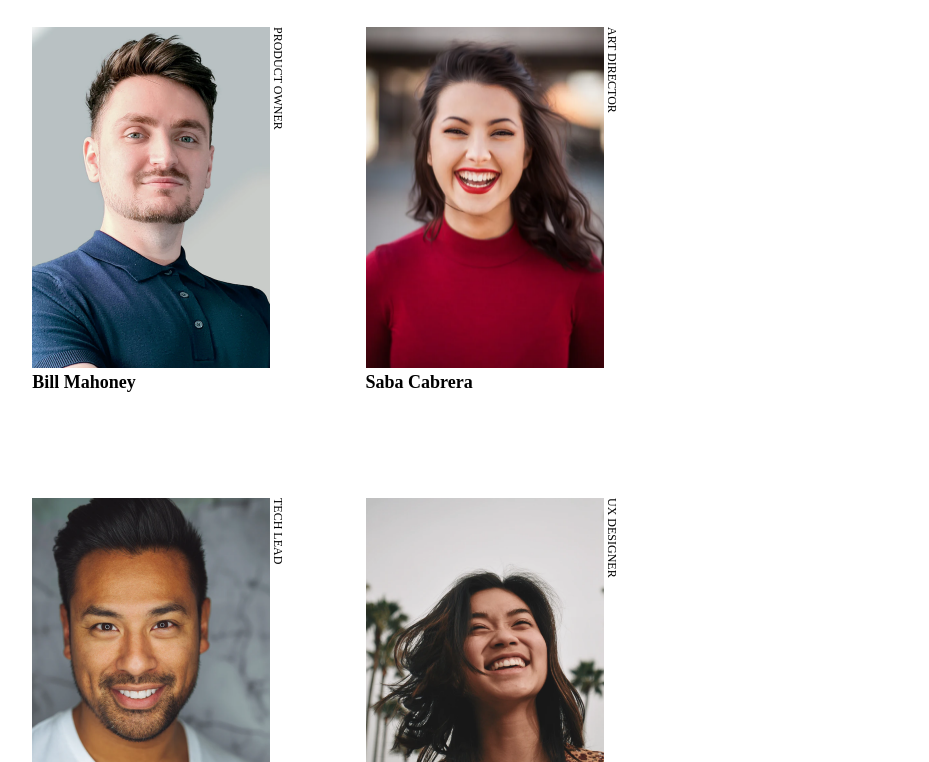
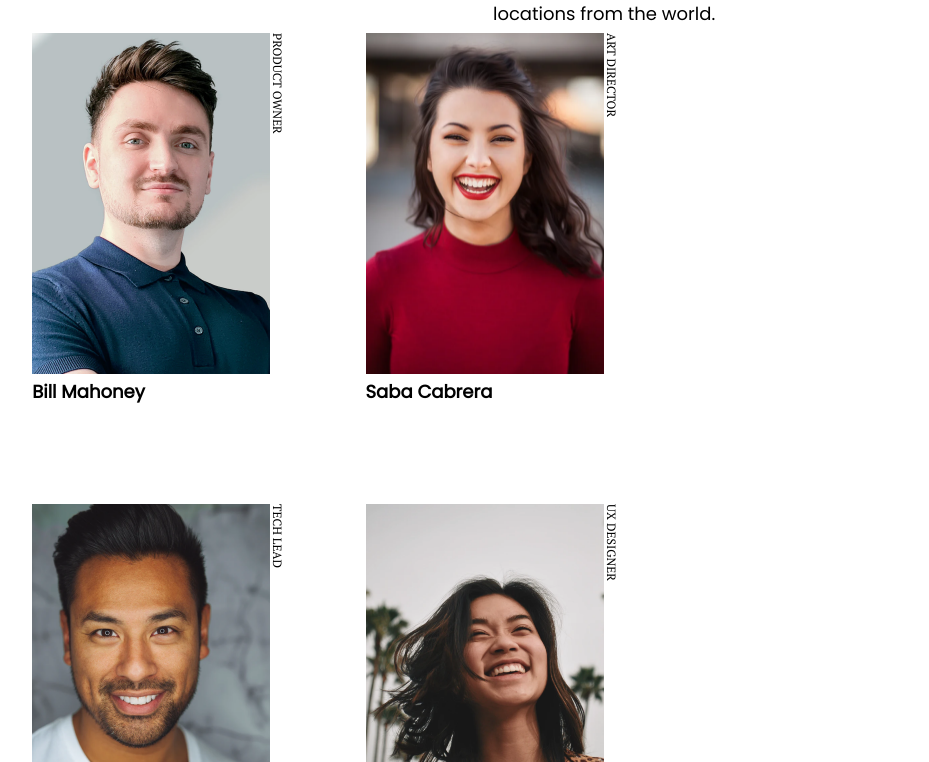
Before and after one commit to MrFork27/my-team-page, a plain HTML site: page src/index.html in a window 1280 px wide. Shown: the part 155-917 px from the top of the page, without its empty margins (147-1076 px from the left). Drawn offline with Linux system fonts and the light colour scheme.

Commit message:
ship: add fonts

```diff
--- a/src/style.css
+++ b/src/style.css
@@ -1,3 +1,5 @@
+@import url("https://fonts.googleapis.com/css2?family=Montserrat&family=PT+Serif&family=Poppins&display=swap");
+
 * {
     margin: 0;
     padding: 0;
```
